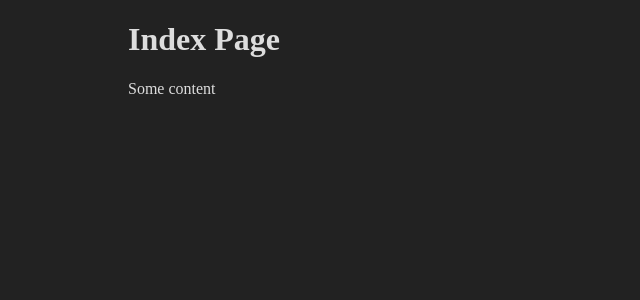
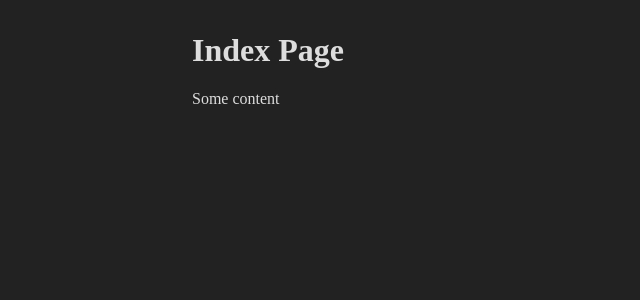
Before and after one commit to Omnikron13/synoptic-23, a Next.js app: page / in a window 1280 px wide. Shown: the top 300 px of the page, without its empty margins (0-640 px from the left). Built offline with nearby package versions, Linux system fonts and the light colour scheme.

Commit message:
bump body margin a bit in global css

```diff
--- a/styles/main.scss
+++ b/styles/main.scss
@@ -7,5 +7,5 @@ html {
 }
 
 body {
-   margin: 0 8rem;
+   margin: 2rem 12rem 4rem;
 }
```
